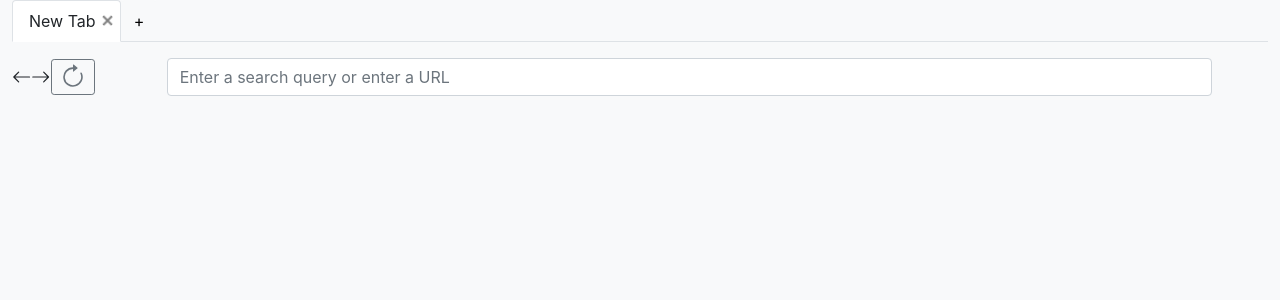
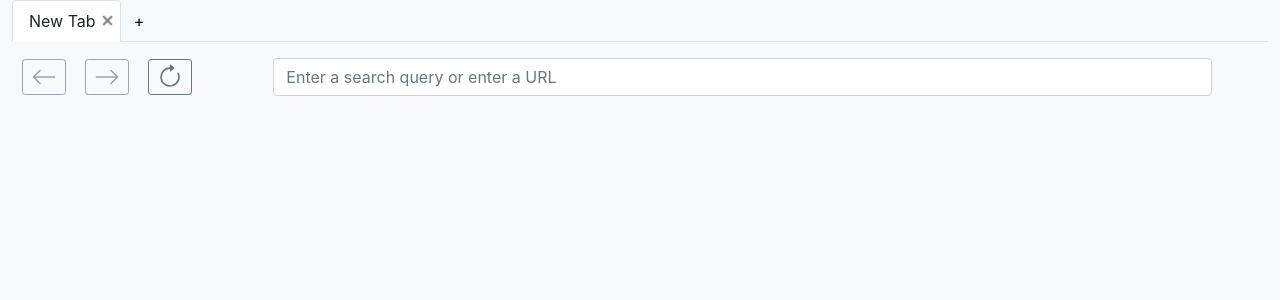
Before and after one commit to Hexlet/jsbrowser, a React (Create React App) app: page / in a window 1280 px wide. Shown: the top 300 px of the page. Built offline with nearby package versions, Linux system fonts and the light colour scheme.

Commit message:
[#7] moving through history

```diff
--- a/src/components/Header.jsx
+++ b/src/components/Header.jsx
@@ -6,7 +6,7 @@ import { ArrowLeft, ArrowRight, ArrowClockwise } from 'react-bootstrap-icons';
 import { useDispatch, useSelector } from 'react-redux';
 import Tabs from './Tabs.jsx';
 import Search from './Search.jsx';
-import { actions as tabDataActions } from '../slices/tabsData';
+import { updateTabData } from '../slices/tabsData';
 
 import TabsContent from './TabsContent.jsx';
 import * as selectors from '../selectors';
@@ -14,34 +14,49 @@ import * as selectors from '../selectors';
 const Header = () => {
   const activeTabId = useSelector(selectors.activeTabIdSelector);
   const currentLinks = useSelector(selectors.currentLinksSelector);
+  const historyTabs = useSelector(selectors.historyTabsSelector);
+  const currentHistoryTab = historyTabs[activeTabId] ?? [];
+  const url = currentLinks[activeTabId];
+  const currentIndexURL = currentHistoryTab.indexOf(url);
+  const lastIndexHistory = currentHistoryTab.length - 1;
   const dispatch = useDispatch();
 
   const refresh = async () => {
     if (activeTabId in currentLinks) {
-      const url = currentLinks[activeTabId];
-      try {
-        const response = await fetch(url);
-        const htmlDoc = await response.text();
-        const data = { [activeTabId]: htmlDoc };
-        dispatch(tabDataActions.updateTabData(data));
-      } catch (e) {
-        console.error('something wrong: ', e);
-      }
+      dispatch(updateTabData({ activeTabId, url }));
     }
   };
+
+  const backwardHistory = () => {
+    const previosIndex = currentIndexURL - 1;
+    dispatch(updateTabData({ activeTabId, url: currentHistoryTab[previosIndex] }));
+  };
+
+  const forwardsHistory = () => {
+    const nextIndex = currentIndexURL + 1;
+    dispatch(updateTabData({ activeTabId, url: currentHistoryTab[nextIndex] }));
+  };
+
+  const isFirstHistory = () => currentIndexURL === 0 || currentIndexURL === -1;
+
+  const isLastHistory = () => currentIndexURL === lastIndexHistory || currentIndexURL === -1;
 
   return (
     <Tab.Container id="left-tabs-example" defaultActiveKey="first">
       <Tabs />
       <Row>
-        <Col sm={1} className="d-flex justify-content-between align-items-center">
-          <ArrowLeft size={26} />
-          <ArrowRight size={26} />
+        <Col sm={2} className="d-flex justify-content-around align-items-center">
+          <Button disabled={isFirstHistory()} variant="outline-secondary" size="sm" onClick={backwardHistory}>
+            <ArrowLeft size={26} />
+          </Button>
+          <Button disabled={isLastHistory()} variant="outline-secondary" size="sm" onClick={forwardsHistory}>
+            <ArrowRight size={26} />
+          </Button>
           <Button variant="outline-secondary" size="sm" onClick={refresh}>
             <ArrowClockwise size={26} />
           </Button>
         </Col>
-        <Col sm={11}>
+        <Col sm={10}>
           <Search />
         </Col>
       </Row>
--- a/src/selectors/index.js
+++ b/src/selectors/index.js
@@ -7,3 +7,5 @@ export const tabsListSelector = (state) => state.tabs.tabsList;
 export const tabsDataSelector = (state) => state.tabsData.data;
 
 export const currentLinksSelector = (state) => state.tabsData.currentLinks;
+
+export const historyTabsSelector = (state) => state.tabsData.history;
--- a/src/slices/tabsData.js
+++ b/src/slices/tabsData.js
@@ -1,5 +1,12 @@
 /* eslint-disable no-param-reassign */
-import { createSlice } from '@reduxjs/toolkit';
+import { createAsyncThunk, createSlice } from '@reduxjs/toolkit';
+
+export const updateTabData = createAsyncThunk('tabsData/updateTabData', async ({ activeTabId, url }) => {
+  const response = await fetch(url);
+  const htmlDoc = await response.text();
+  const data = { [activeTabId]: htmlDoc };
+  return { data, url: { [activeTabId]: url } };
+});
 
 const initialState = {
   data: {},
@@ -17,9 +24,13 @@ const tabsData = createSlice({
       state.history[tabId] = tabId in state.history ? [...state.history[tabId], url] : [url];
       state.currentLinks = { ...state.currentLinks, [tabId]: url };
     },
-    updateTabData: (state, { payload }) => {
-      state.data = { ...state.data, ...payload };
-    },
+  },
+  extraReducers(builder) {
+    builder.addCase(updateTabData.fulfilled, (state, { payload }) => {
+      const { data, url } = payload;
+      state.data = { ...state.data, ...data };
+      state.currentLinks = { ...state.currentLinks, ...url };
+    });
   },
 });
 
```
